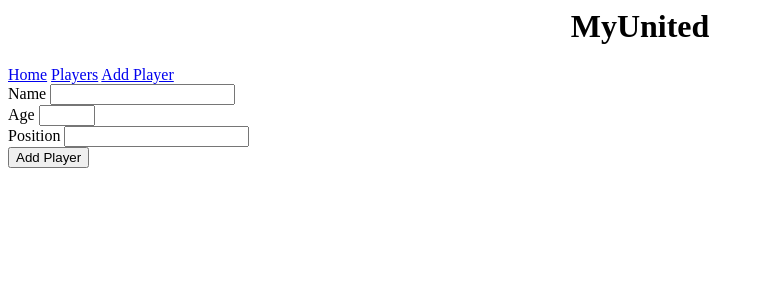
After one commit to abusyd1/SFIAProject1, a Flask app: page /add in a window 1280 px wide. The commit adds this page. Shown: the top 300 px of the page, without its empty margins (0-764 px from the left). Run offline with Flask 2, Linux system fonts and the light colour scheme.

Commit message:
create donegit add .

```diff
--- a/application/__init__.py
+++ b/application/__init__.py
@@ -2,11 +2,15 @@
 
 from flask import Flask
 from flask_sqlalchemy import SQLAlchemy
+import os
+
+SECRET_KEY = os.urandom(32)
 
 app = Flask(__name__)
 
 app.config['SQLALCHEMY_DATABASE_URI'] = "mysql+pymysql://root:root@localhost/Project"
 app.config['SQLALCHEMY_TRACK_MODIFICATIONS'] = False
+app.config['SECRET_KEY'] = SECRET_KEY
 db = SQLAlchemy(app)
 
 from application import routes
--- a/application/models.py
+++ b/application/models.py
@@ -19,3 +19,9 @@ class Player(db.Model):
     age = db.Column(db.Integer, nullable=False)
     position = db.Column(db.String(50), nullable=False)
     parent_id = db.Column(db.Integer, db.ForeignKey('parent.id'))
+
+class Add(FlaskForm):
+    name = StringField('Name', [Length(min=1, max=50)])
+    age = IntegerField("Age", validators=[DataRequired(), NumberRange(15,50)])
+    position = StringField('Position', [Length(min=4, max=10)])
+    submit = SubmitField('Add Player')
--- a/application/routes.py
+++ b/application/routes.py
@@ -1,7 +1,7 @@
 #!/usr/bin/python3
 
 from application import app, db
-from application.models import Parent, Player
+from application.models import Parent, Player, Add
 from flask import Flask, render_template, request, redirect, url_for
 from flask_wtf import FlaskForm
 from wtforms import StringField, SubmitField
@@ -17,3 +17,16 @@ def home():
 def players():
     if request.method == "GET":
        return render_template("players.html", query=Player.query.all())
+
+@app.route('/add', methods=['GET', 'POST'])
+def add():
+    form=Add()
+    if request.method == 'POST':
+        new_player = Player(name=form.name.data, age=form.age.data, position=form.position.data)
+        if not form.validate_on_submit():
+            return render_template('adderror.html', form=form, title="New Player")
+        else:
+            db.session.add(new_player)
+            db.session.commit()
+            return redirect(url_for("players"))
+    return render_template('add.html', form=form, title="New Player")
--- /dev/null
+++ b/application/templates/add.html
@@ -0,0 +1,16 @@
+{% extends 'layout.html' %}
+{% block body %}
+        <div class='form'>
+            <form method='POST' action=''>
+            {{ form.hidden_tag() }}
+                {{ form.name.label }} {{ form.name }}
+                <br>
+                {{ form.age.label }} {{ form.age}}
+                <br>
+                {{ form.position.label }} {{ form.position }}
+                <br>
+                {{ form.submit }}
+            {{ message }}
+            </form>
+        </div>
+{% endblock body %}
--- a/application/templates/layout.html
+++ b/application/templates/layout.html
@@ -9,6 +9,8 @@
         <h1> MyUnited </h1>
         <a href="{{ url_for('home') }}">Home</a>
 	<a href="{{ url_for('players') }}">Players</a>
+	<a href="{{ url_for('add') }}">Add Player</a>
+
 
 
         {% block body %}
```
Also changed, not shown: application/templates/adderror.html (added, +17 -0 lines).
